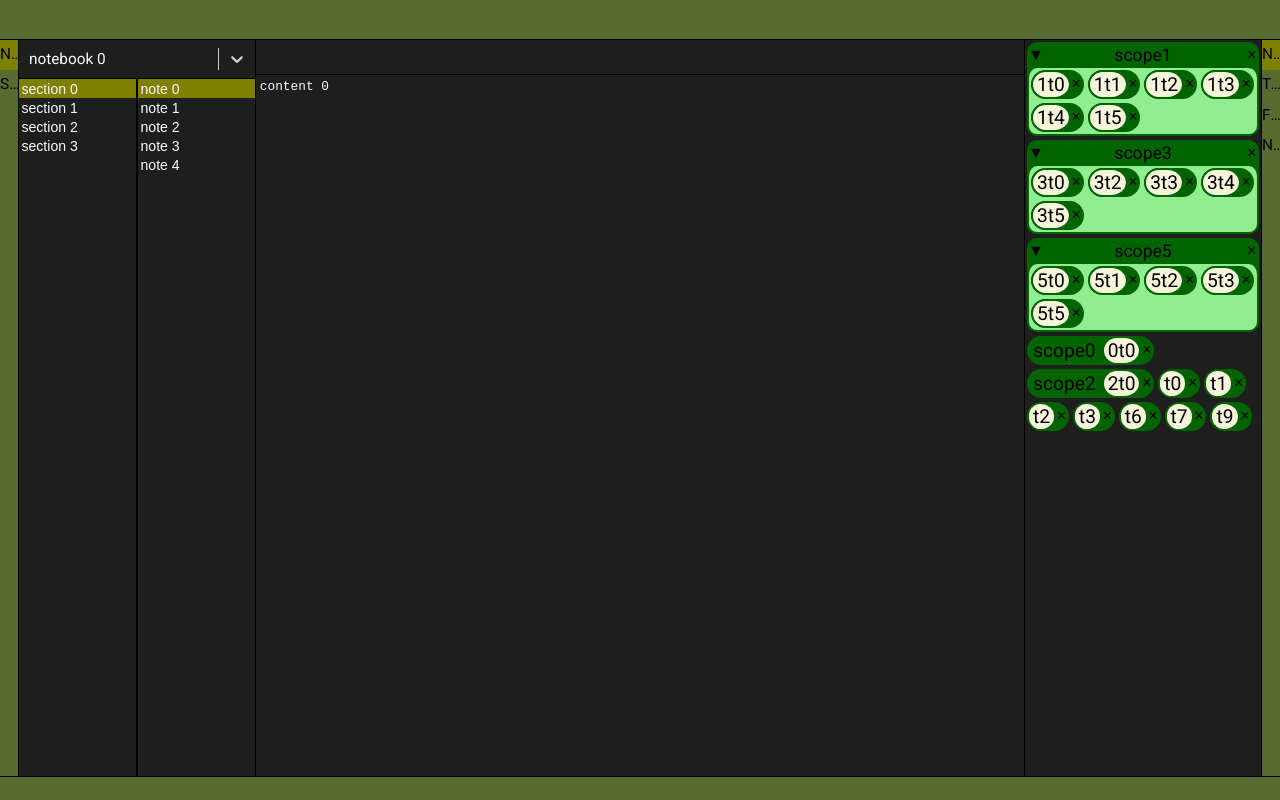
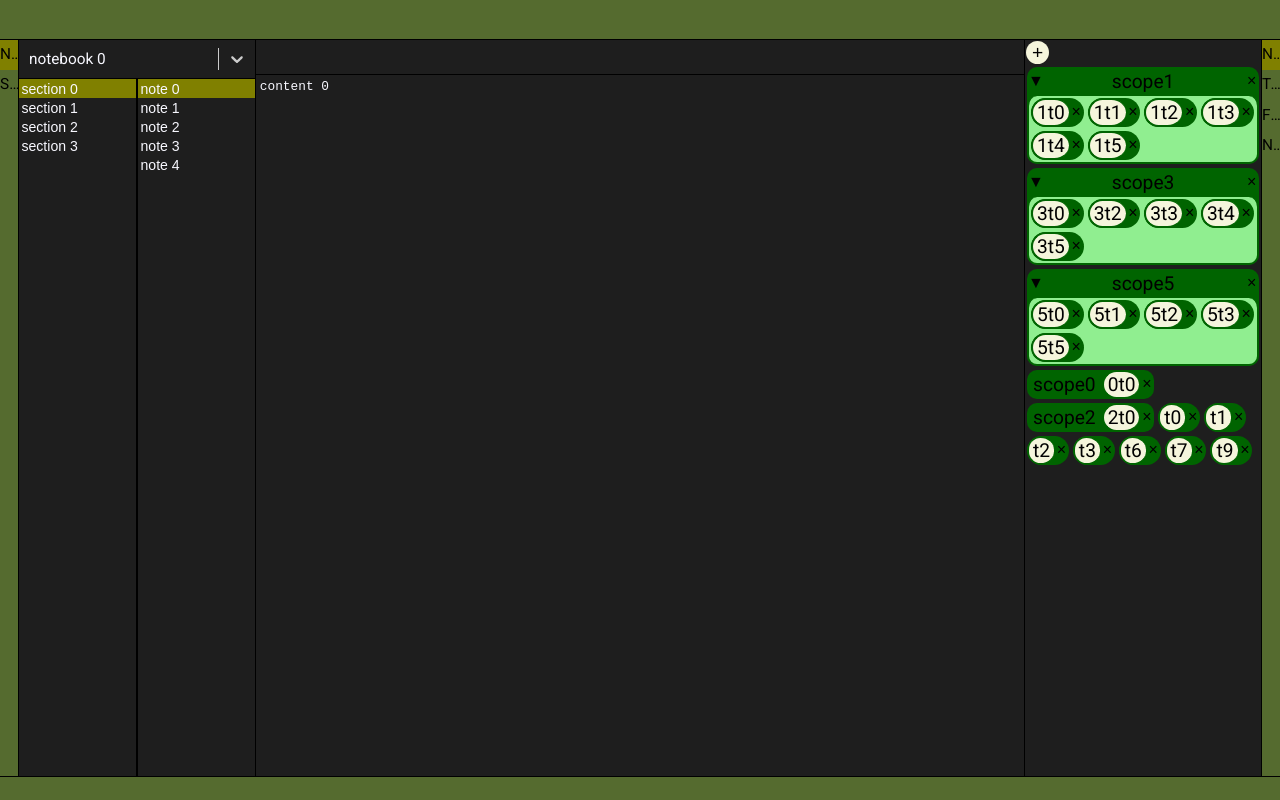
Before and after one commit to stroym/snovy, a React (Create React App) app: page / in a window 1280 px wide. Built offline with nearby package versions, Linux system fonts and the light colour scheme.

Commit message:
tag style cleanup

```diff
--- a/src/component/tag/TagDisplay.tsx
+++ b/src/component/tag/TagDisplay.tsx
@@ -3,6 +3,7 @@ import Tag from "../../model/coloured/Tag"
 import {NoteContext} from "../../Context"
 import {TagItem, TagItemScoped} from "./TagItem"
 import Scope from "../../model/coloured/Scope"
+import TagAddForm from "./TagAddForm"
 
 const TagDisplay = () => {
 
@@ -30,7 +31,7 @@ const TagDisplay = () => {
   // also: something fancier would be nice for scoped tags
   return (
     <div id="snovy-tag-display">
-      {/*<TagAddForm/>*/}
+      <TagAddForm/>
       {noteContext.activeNote && Array.from(noteContext.activeNote.scopedTags.entries())
         .map(([scope, tags]: [Scope, Tag[]]) =>
           <TagItemScoped key={scope.name} scope={scope} mapped={tags} onRemove={onRemove}
--- a/src/component/tag/TagItem.tsx
+++ b/src/component/tag/TagItem.tsx
@@ -1,4 +1,4 @@
-import React, {useEffect, useState} from "react"
+import React, {useState} from "react"
 import Tag from "../../model/coloured/Tag"
 import {CollapseButton, RemoveButton} from "./Button"
 import Scope from "../../model/coloured/Scope"
@@ -24,18 +24,7 @@ export const TagItemScoped = (props: {
   onRemoveParent: (tags: Array<Tag>) => any
 }) => {
 
-  useEffect(
-    () => {
-      console.log(props.mapped)
-    }, [props.mapped]
-  )
-
   return (
-    // <>
-    //   {props.mapped.map(it => <ExclusiveScopedTagItem key={props.scope.name+it.name} scope={props.scope} mapped={[it]}
-    //                                                   onRemove={props.onRemove}
-    //                                                   onRemoveParent={props.onRemoveParent}/>)}
-    // </>
     <>
       {props.scope.exclusive ?
         <ExclusiveScopedTagItem scope={props.scope} mapped={props.mapped} onRemove={props.onRemove}
@@ -58,7 +47,7 @@ export const ScopedTagItem = (props: {
   const [collapsed, setCollapsed] = useState(false)
 
   return (
-    <span className="snovy-tag-item-grouped">
+    <span className="snovy-tag-item tag-grouped">
       <div className="tag-group-header">
         <CollapseButton onClick={() => {setCollapsed(!collapsed)}}/>
         <span className="tag-scope">{props.scope.name}</span>
@@ -80,7 +69,7 @@ export const ExclusiveScopedTagItem = (props: {
 }) => {
 
   return (
-    <span className="snovy-tag-item">
+    <span className="snovy-tag-item tag-exclusive">
       <span className="tag-scope">{props.scope.name}</span>
       <span className="tag-name"> {props.mapped[0].name}</span>
       <RemoveButton onClick={() => props.onRemove(props.mapped[0])}/>
--- a/src/style/component/tag-display.scss
+++ b/src/style/component/tag-display.scss
@@ -7,7 +7,7 @@
   text-overflow: ellipsis;
   white-space: nowrap;
   cursor: default;
-  border: 2px solid darkgreen; //colour1
+  border: 2px solid $tag-colour-primary;
   border-radius: 20px;
 }
 
@@ -17,7 +17,7 @@
 
 .tag-name {
   @extend .tag-base;
-  background: beige; //colour3
+  background: beige;
 }
 
 #snovy-tag-display {
@@ -39,7 +39,7 @@
   overflow: hidden;
   margin: 2px;
   color: $colour-text-secondary;
-  background: darkgreen; //colour1
+  background: $tag-colour-primary;
   display: flex;
   flex-flow: row nowrap;
   align-items: center;
@@ -49,14 +49,15 @@
   }
 }
 
-.snovy-tag-item-grouped {
+.tag-exclusive {
   border-radius: 10px;
-  overflow: hidden;
-  margin: 2px;
-  color: $colour-text-secondary; //settable   //TODO settables
-  background: darkgreen; //colour1
-  display: flex;
+}
+
+.tag-grouped {
+  border-radius: 10px;
+  flex-grow: 1;
   flex-flow: column nowrap;
+  align-items: unset;
 
   .tag-group-header {
     display: flex;
@@ -65,8 +66,6 @@
     justify-content: space-between;
 
     .tag-scope {
-      font-size: 1.1em;
-      //background-color: beige; //colour3
       border-radius: 10px;
       border-left: none;
       border-right: none;
@@ -74,9 +73,9 @@
   }
 
   .tag-container {
-    background-color: lightgreen;
+    background-color: $tag-colour-secondary;
     border-radius: 10px;
-    border: 2px solid darkgreen; //TODO maybe no border and instead curve header
+    border: 2px solid $tag-colour-primary; //TODO maybe no border and instead curve header
     border-top: 0;
     display: flex;
     flex-flow: row wrap;
--- a/src/style/theme.scss
+++ b/src/style/theme.scss
@@ -12,3 +12,8 @@ $scrollbar: darkgreen $colour-accent;
 
 $border: $colour-border solid 0.1em;
 $border-thin: $colour-border solid 0.05em;
+
+//temp
+$tag-colour-primary: darkgreen;
+$tag-colour-secondary: lightgreen;
+$tag-colour-text: black;
```
